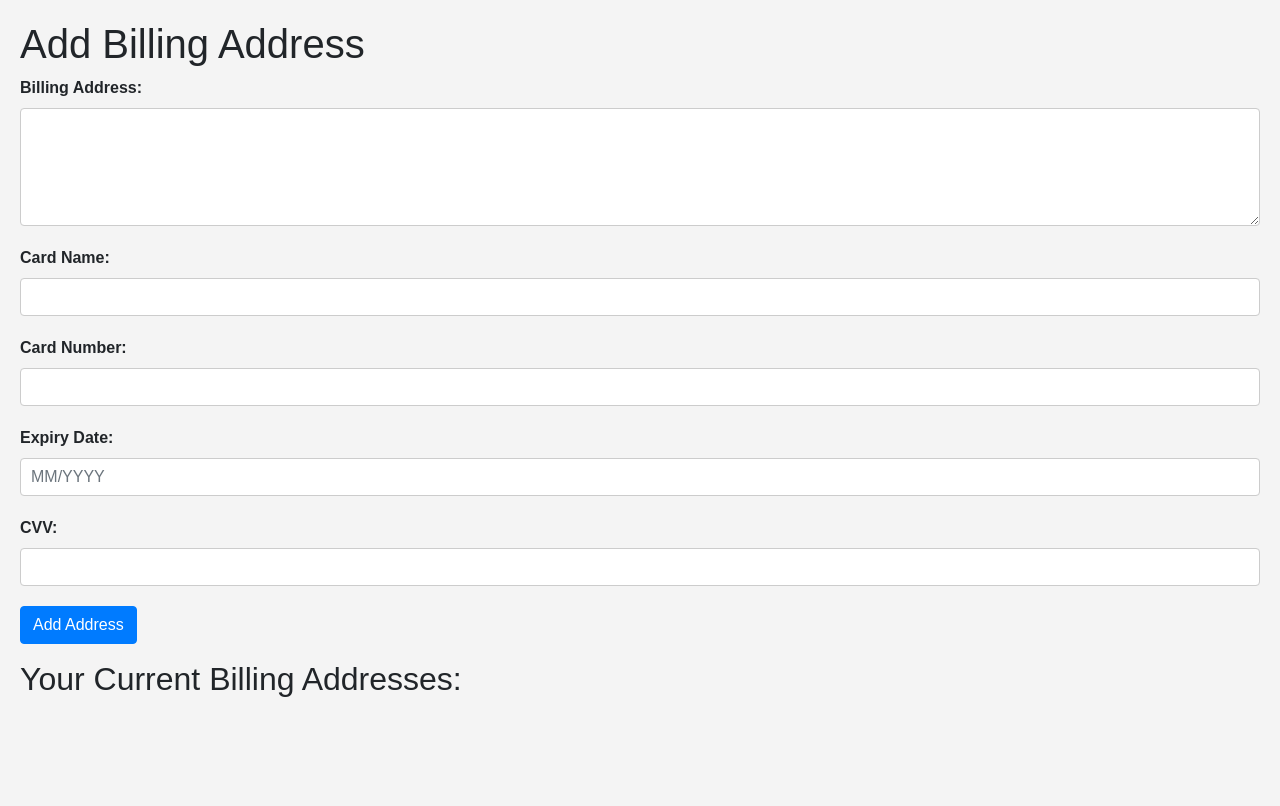
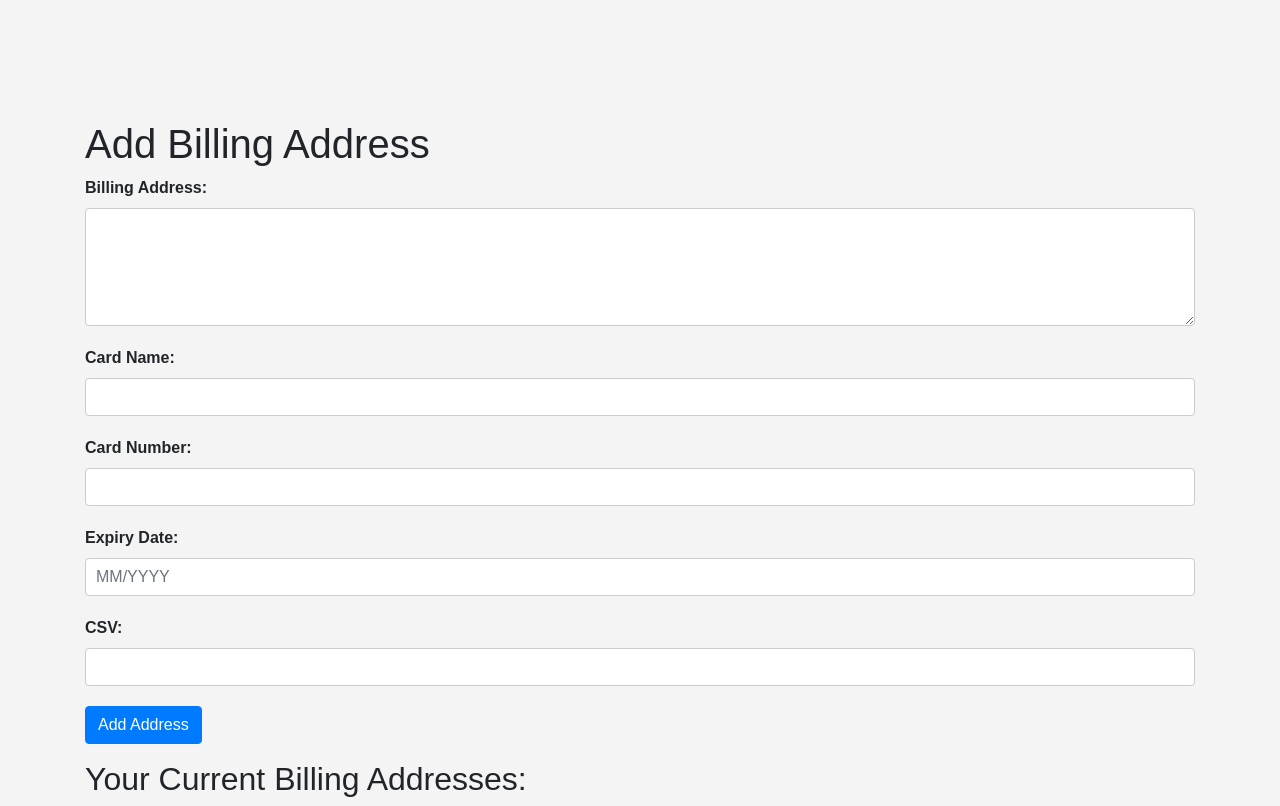
Before and after one commit to ThaminduSulakshana/The-Akuru-GEN, a Flask app: template templates/billing.html in a window 1280 px wide. Shown: the part 44-850 px from the top of the page. Before the commit the page ends 741 px from the top, so only its background shows below. Run offline with Flask 3, Linux system fonts and the light colour scheme; the template is opened without the code that fills it, so the values that code supplies are empty; parts of the project's set-up code (start-up, migrations or seed data) failed here and were passed over; some libraries are stand-ins or nearby versions.

Commit message:
Change 'CVV' label to 'CSV' in billing address form.

```diff
--- a/templates/billing.html
+++ b/templates/billing.html
@@ -17,7 +17,7 @@
         <a href="{{ url_for('login') }}">LogIn</a>
         <a href="{{ url_for('register') }}">SignUp</a>
     </nav>
-    <div class="container2">
+    <div class="container">
         <h1>Add Billing Address</h1>
         <form action="{{ url_for('add_billing') }}" method="post">
             <div class="form-group">
@@ -37,7 +37,7 @@
                 <input type="text" class="form-control" id="expiry_date" name="expiry_date" placeholder="MM/YYYY" required>
             </div>
             <div class="form-group">
-                <label for="cvv">CVV:</label>
+                <label for="cvv">CSV:</label>
                 <input type="text" class="form-control" id="cvv" name="cvv" required>
             </div>
             <button type="submit" class="btn btn-primary mb-3">Add Address</button>
```
